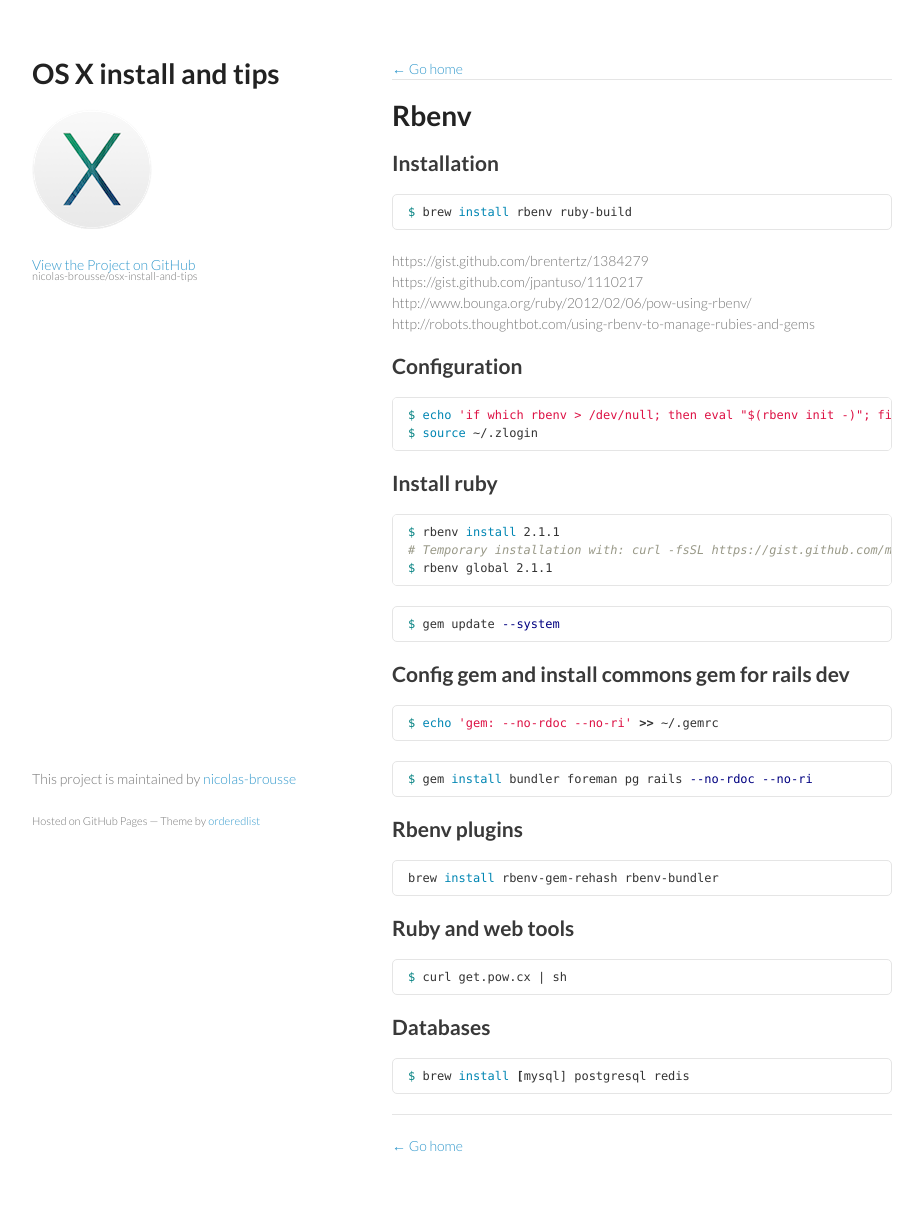
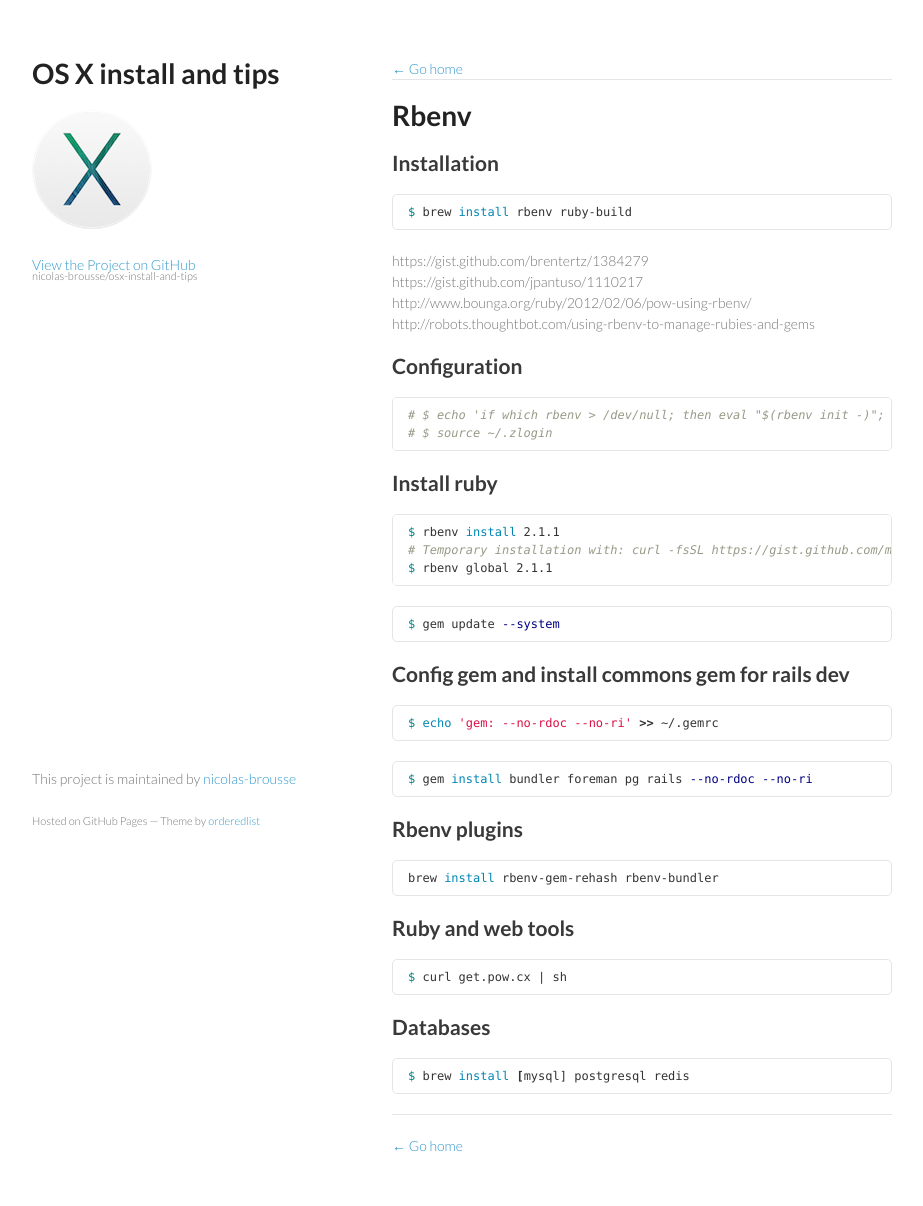
Before and after one commit to nicolas-brousse/osx-install-and-tips, a Jekyll site: the page built from pages/installation/rbenv.md, in a window 1280 px wide. Shown: the whole page, without its empty margins (178-1101 px from the left). Built offline with Jekyll 4.4.1, drawn with Linux system fonts in a browser that asks for light colours; Markdown is read by kramdown in place of the engine named in the settings.

Commit message:
Update rbenv.md

````diff
--- a/pages/installation/rbenv.md
+++ b/pages/installation/rbenv.md
@@ -19,8 +19,8 @@
 ## Configuration
 
 ```bash
-$ echo 'if which rbenv > /dev/null; then eval "$(rbenv init -)"; fi' >> ~/.zlogin
-$ source ~/.zlogin
+# $ echo 'if which rbenv > /dev/null; then eval "$(rbenv init -)"; fi' >> ~/.zlogin
+# $ source ~/.zlogin
 ```
 
 ## Install ruby
````
